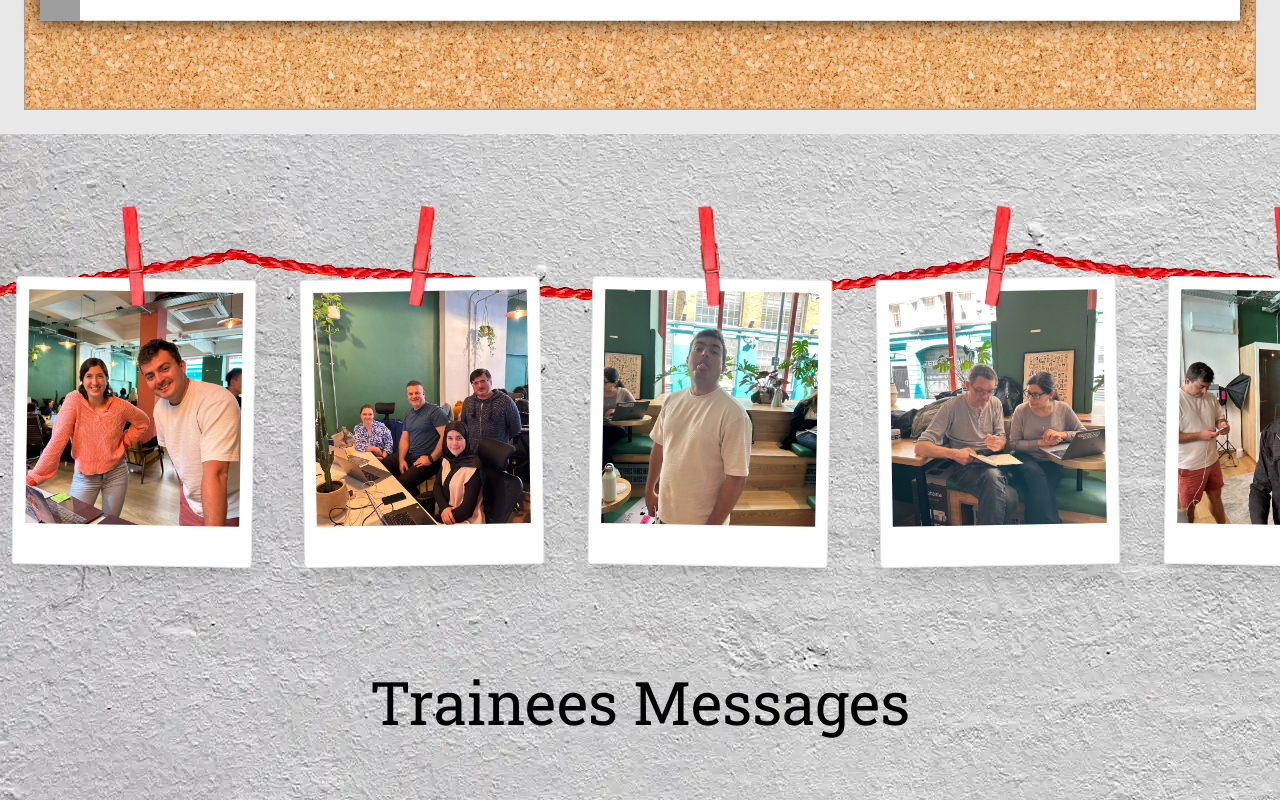
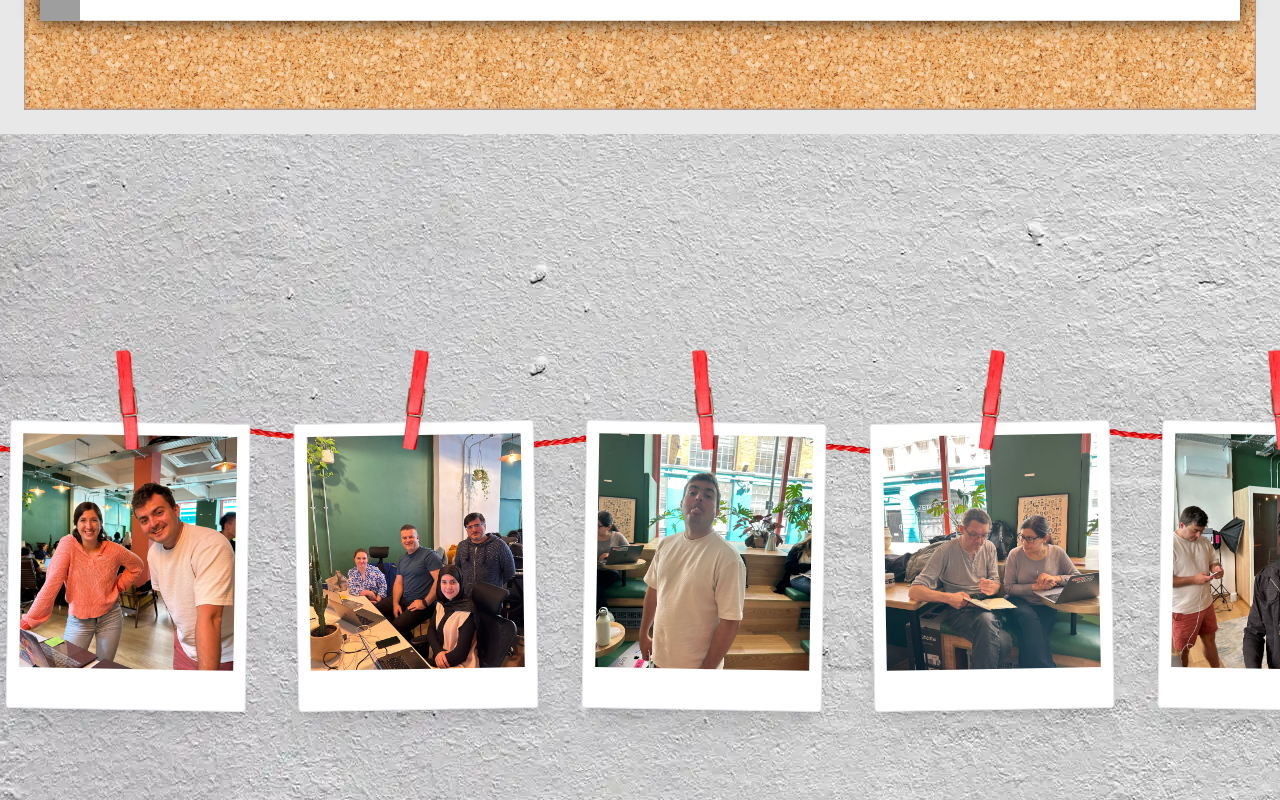
Before and after one commit to ShayanMahnam/volunteer-week, a Next.js app: page / in a window 1280 px wide. Shown: the part 1160-1960 px from the top of the page. Built offline with nearby package versions, Linux system fonts and the light colour scheme; grey boxes are pictures that could not be loaded.

Commit message:
Adding moving rope

```diff
--- a/components/Carousel.tsx
+++ b/components/Carousel.tsx
@@ -9,11 +9,14 @@ const Carousel: React.FC = () => {
     1, 2, 3, 4, 5, 6, 7, 8, 9, 10, 11, 12, 13, 14, 15, 16, 17,
   ];
 
-  //another rotate 7.25 deg
   return (
-    <div className="relative py-12">
-      <div className="absolute rope top-28"></div>
-      <div className="relative flex items-center overflow-x-hidden">
+    <div className="relative py-48 overflow-x-hidden">
+      <div className="rope-container">
+        <div className="absolute rope top-[6rem]">
+          <img src="/media/pictures/rope_x3.webp" alt="Rope" />
+          <img src="/media/pictures/rope_x3.webp" alt="Rope" />
+        </div>
+      </div>
       <Marquee>
         {photoNumber.map((num) => (
           <div key={num} className="relative w-60 h-96 m-6">
@@ -148,7 +151,6 @@ const Carousel: React.FC = () => {
           </div> */}
       </Marquee>
     </div>
-    </div>
   );
 };
 
--- a/styles/globals.css
+++ b/styles/globals.css
@@ -9,15 +9,33 @@ body {
   background-image: url("/media/pictures/wall-bg.webp");
 }
 
-.rope {
-  background-image: url("/media/pictures/rope_x3.webp");
-  background-position: center;
-  background-repeat: no-repeat;
-  background-size: cover;
-  width: 100vw;
-  height: 83px;
+/* rope in carousel */
+.rope-container {
+  position: relative;
 }
 
+.rope {
+  position: absolute;
+  animation: ropeMove 40s linear infinite;
+  display: flex;
+}
+
+.rope img {
+  flex-shrink: 0;
+  width: 100%;
+  height: auto;
+}
+
+@keyframes ropeMove {
+  0% {
+    transform: translateX(0);
+  }
+  100% {
+    transform: translateX(-100%);
+  }
+}
+
+/* tv */
 .section {
   @media (max-width: 480px) {
     font-size: 6px;
```
Lines whose indentation alone changed are shown as unchanged.
